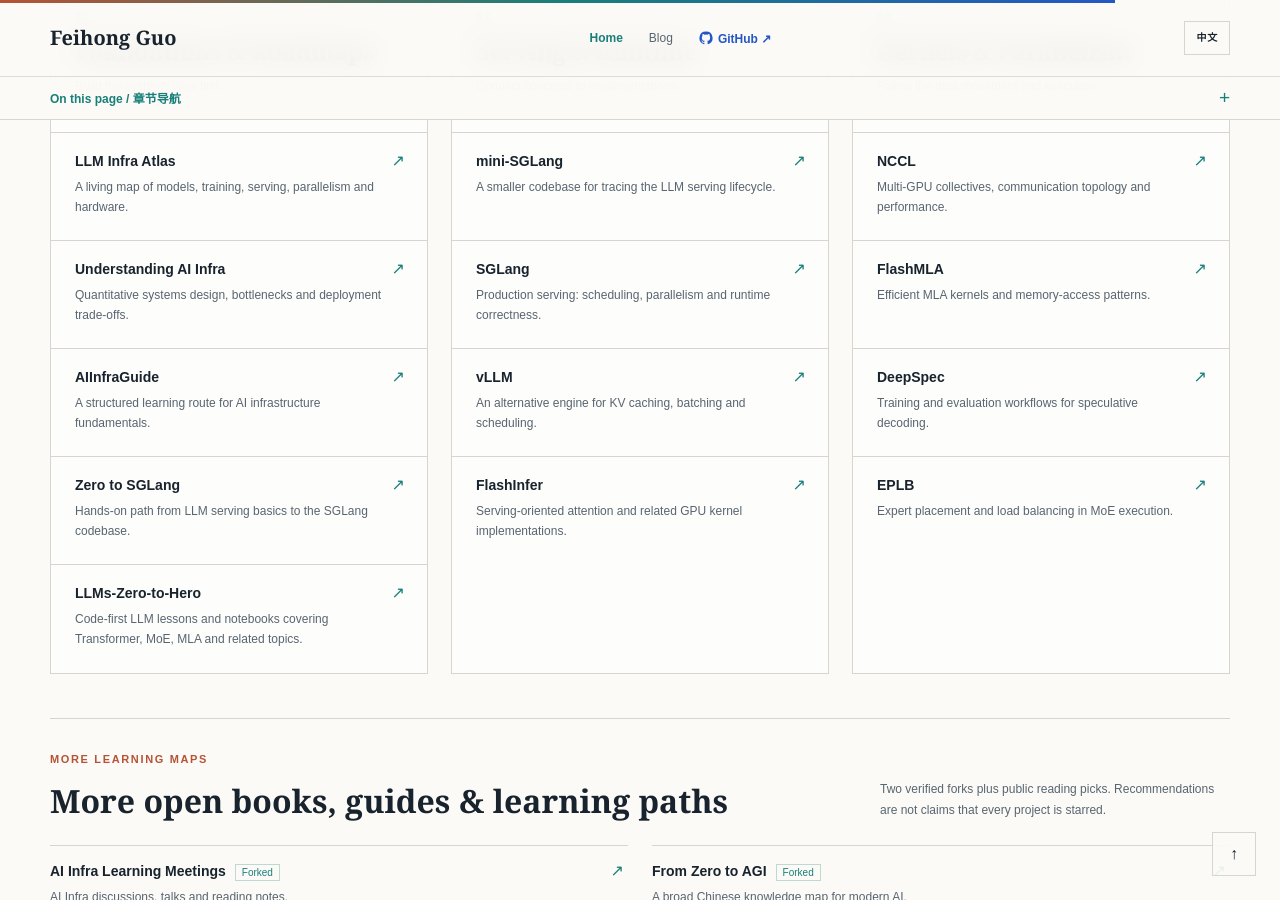
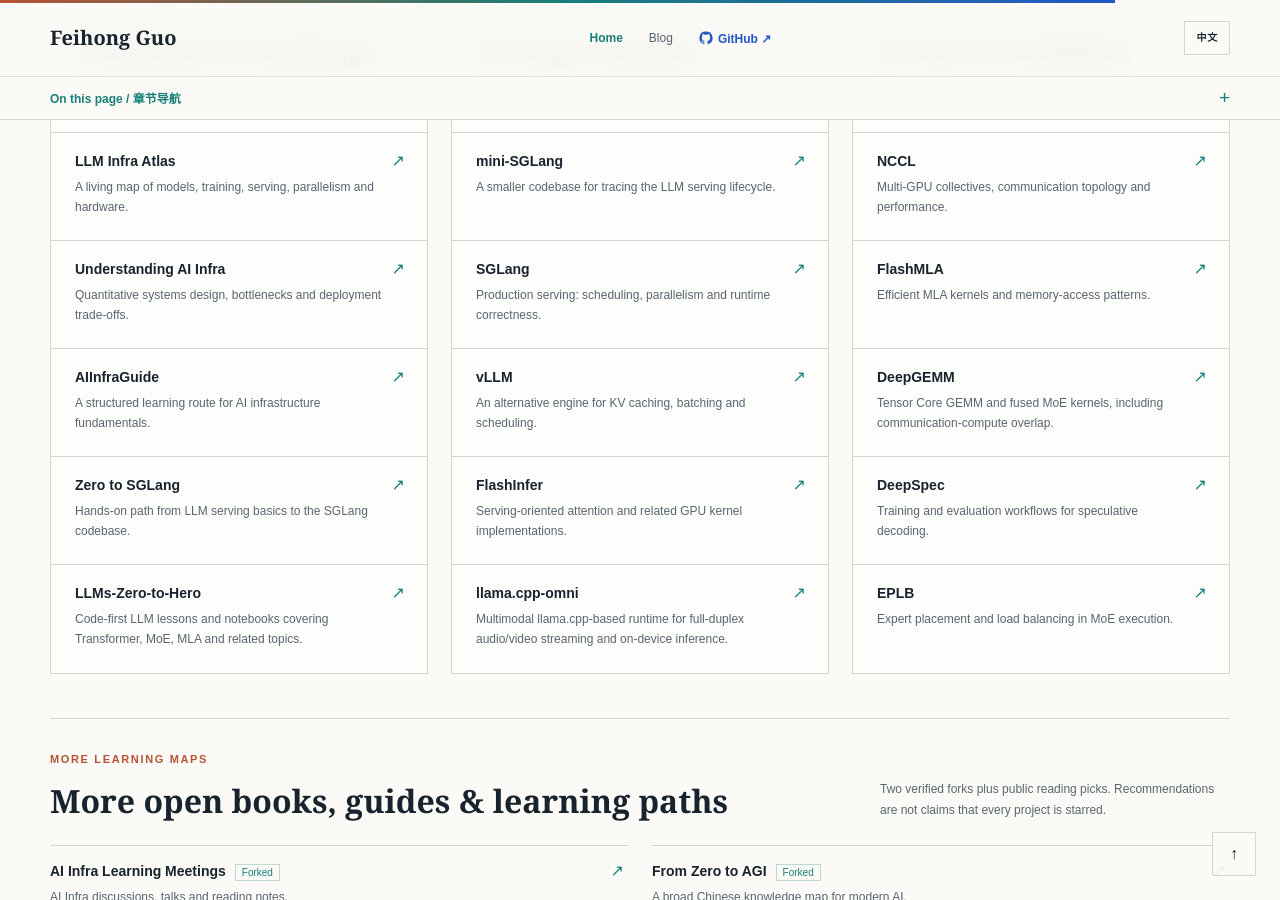
Before and after one commit to Phoenix3334/Phoenix3334.github.io, a Jekyll site: the page index.html, which Jekyll copies as it is, in a window 1280 px wide and 900 px high, scrolled down 8346 px. Built offline with Jekyll 4.4.1, drawn with Linux system fonts in a browser that asks for light colours.

Commit message:
site: add llama.cpp-omni and DeepGEMM to categorized learning resources

```diff
--- a/index.html
+++ b/index.html
@@ -597,6 +597,11 @@
               <span class="learning-description" data-i18n="learning-desc-1-3">Serving-oriented attention and related GPU kernel implementations.</span>
               <span class="learning-link-arrow" aria-hidden="true">↗</span>
             </a>
+            <a class="learning-link" href="https://github.com/tc-mb/llama.cpp-omni" target="_blank" rel="noopener noreferrer">
+              <span class="learning-name">llama.cpp-omni</span>
+              <span class="learning-description" data-i18n="learning-desc-1-4">Multimodal llama.cpp-based runtime for full-duplex audio/video streaming and on-device inference.</span>
+              <span class="learning-link-arrow" aria-hidden="true">↗</span>
+            </a>
           </div>
         </div>
         <div class="learning-group">
@@ -613,6 +618,11 @@
             <a class="learning-link" href="https://github.com/deepseek-ai/FlashMLA" target="_blank" rel="noopener noreferrer">
               <span class="learning-name">FlashMLA</span>
               <span class="learning-description" data-i18n="learning-desc-2-1">Efficient MLA kernels and memory-access patterns.</span>
+              <span class="learning-link-arrow" aria-hidden="true">↗</span>
+            </a>
+            <a class="learning-link" href="https://github.com/deepseek-ai/DeepGEMM" target="_blank" rel="noopener noreferrer">
+              <span class="learning-name">DeepGEMM</span>
+              <span class="learning-description" data-i18n="learning-desc-2-4">Tensor Core GEMM and fused MoE kernels, including communication-compute overlap.</span>
               <span class="learning-link-arrow" aria-hidden="true">↗</span>
             </a>
             <a class="learning-link" href="https://github.com/deepseek-ai/DeepSpec" target="_blank" rel="noopener noreferrer">
@@ -882,6 +892,8 @@
   "[data-i18n=\"learning-desc-1-1\"]": "研究调度、并行策略、性能优化与运行时正确性。",
   "[data-i18n=\"learning-desc-1-2\"]": "对照理解 KV Cache、批处理和请求调度设计。",
   "[data-i18n=\"learning-desc-1-3\"]": "理解面向推理服务的 Attention 与 GPU Kernel 实现。",
+  "[data-i18n=\"learning-desc-1-4\"]": "基于 llama.cpp 的全模态推理运行时：双工流式交互、GGUF 与端侧部署。",
+  "[data-i18n=\"learning-desc-2-4\"]": "学习 Tensor Core GEMM、Mega MoE 融合内核与通算重叠优化。",
   "[data-i18n=\"learning-group-2\"]": "算子、通信与并行",
   "[data-i18n=\"learning-group-sub-2\"]": "深入通信路径、算子执行及性能权衡。",
   "[data-i18n=\"learning-desc-2-0\"]": "研究多 GPU 集体通信、拓扑和通信性能。",
```
